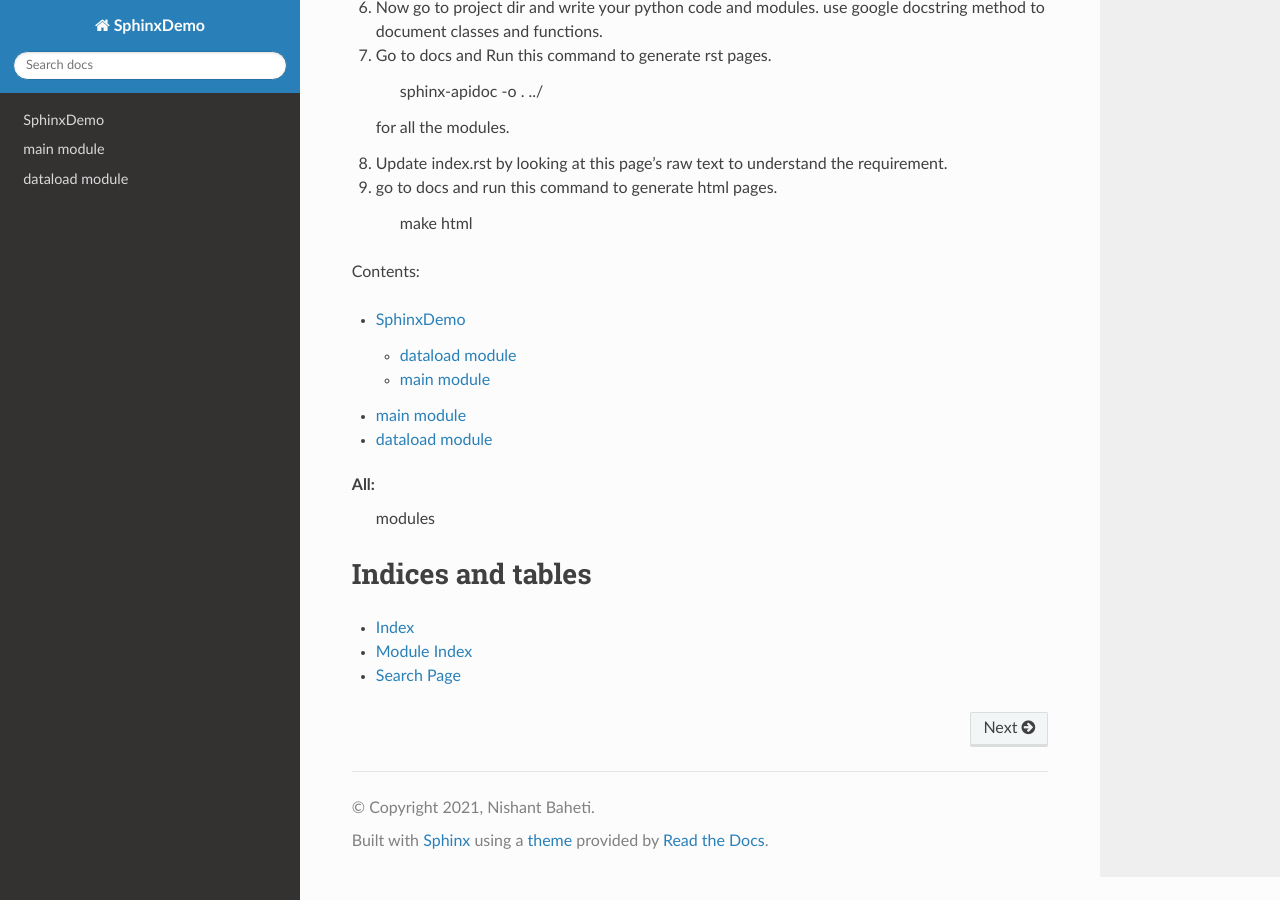
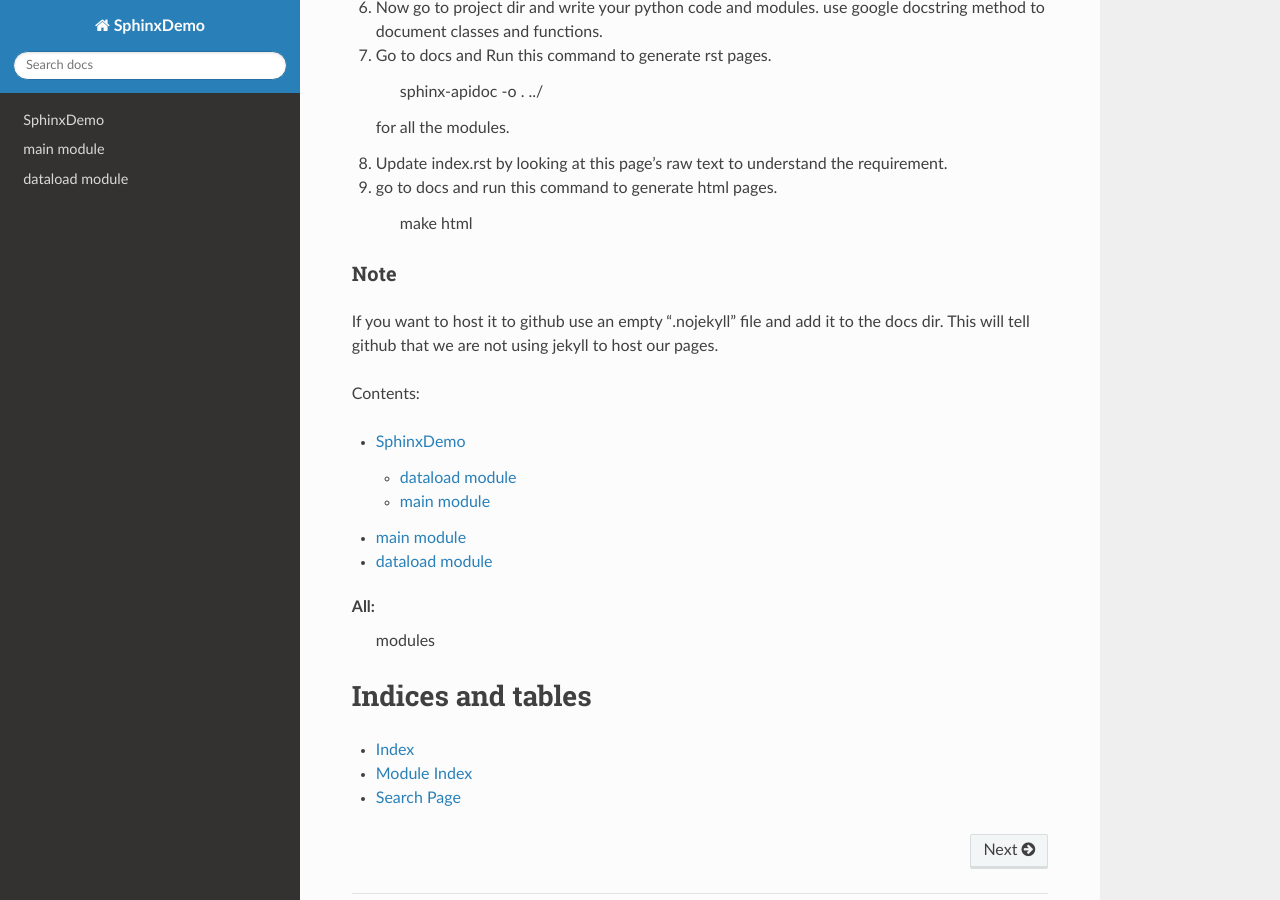
Before and after one commit to NishantBaheti/SphinxDemo, a Sphinx documentation site: the page built from docs/index.rst, in a window 1280 px wide and 900 px high, scrolled down 1564 px. Built offline with Sphinx 7.4.7 and the Read the Docs theme 2.0.0, drawn with Linux system fonts in a browser that asks for light colours.

Commit message:
.nojekyll update

```diff
--- a/docs/index.rst
+++ b/docs/index.rst
@@ -94,7 +94,10 @@ steps
 
          make html
 
-
+Note
+****
+If you want to host it to github use an empty ".nojekyll" file and add it to the docs dir.
+This will tell github that we are not using jekyll to host our pages.
 
 
 Contents:
```
